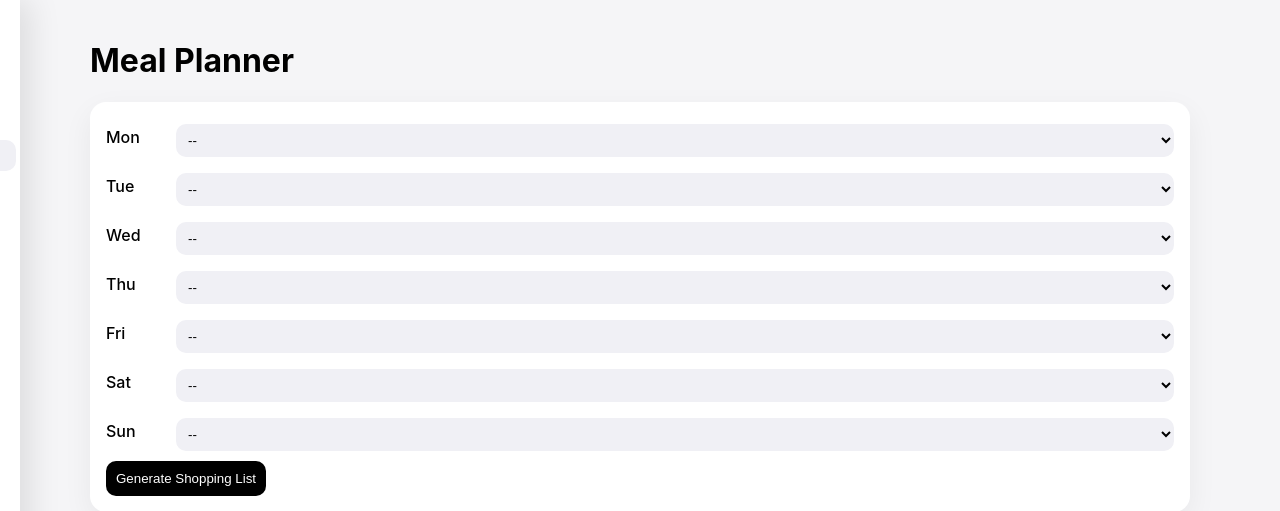
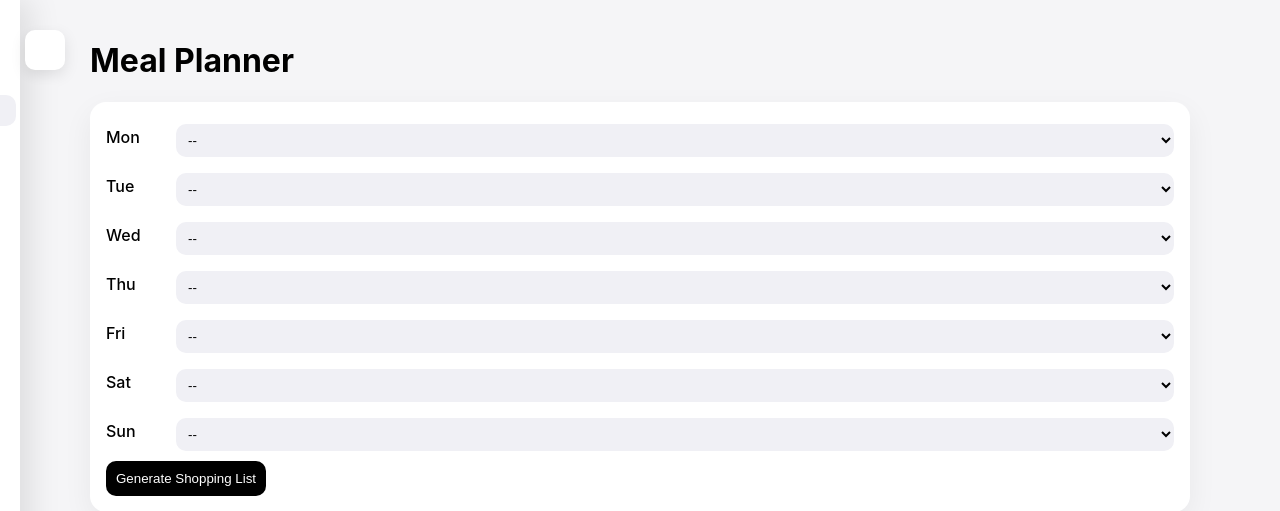
Before and after one commit to alec-messer/meal-planner, a Flask app: page / in a window 1280 px wide. Shown: the top 511 px of the page. Run offline with Flask 3, Linux system fonts and the light colour scheme; data that the repository does not hold is empty; some libraries are stand-ins or nearby versions.

Commit message:
Update style.css

```diff
--- a/static/style.css
+++ b/static/style.css
@@ -116,3 +116,15 @@ button {
     width: 100%;
     min-width: 0; /* prevents overflow issues */
 }
+
+.panel-handle {
+    position: absolute;
+    top: 20px;
+    right: -45px;
+    width: 40px;
+    height: 40px;
+    border-radius: 10px;
+    background: white;
+    box-shadow: 0 5px 15px rgba(0,0,0,0.1);
+    cursor: pointer;
+}
```
